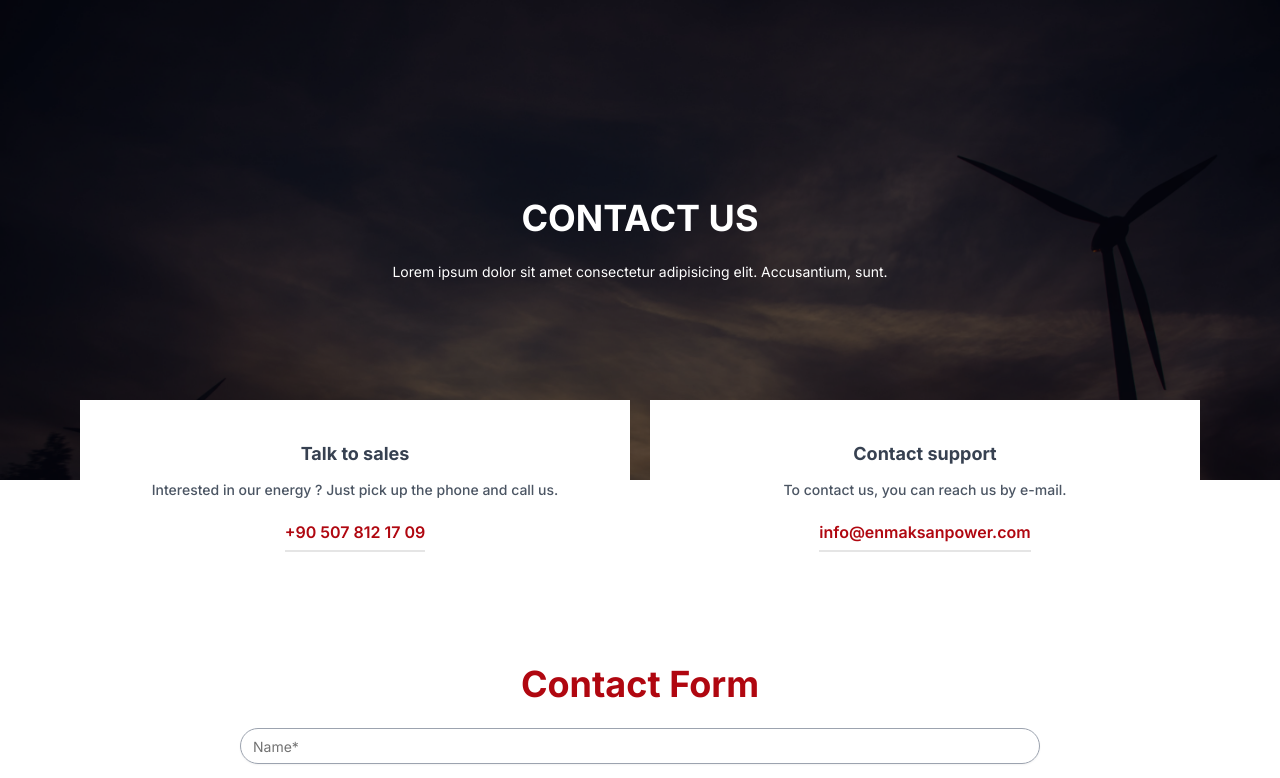
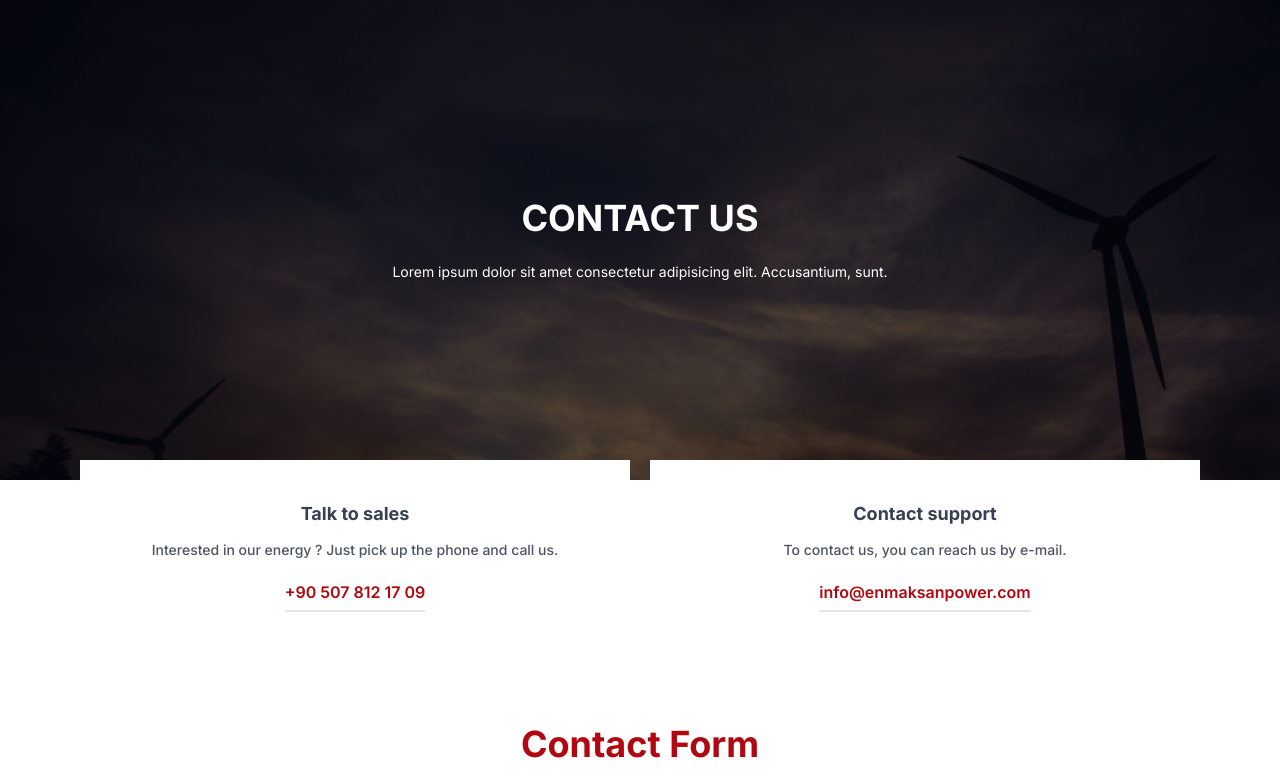
Before and after one commit to muztahiddurjoy/techsol, a Next.js app: page /contact in a window 1280 px wide. Shown: the top 778 px of the page. Built offline with nearby package versions, Linux system fonts and the light colour scheme.

Commit message:
contact done

```diff
--- a/components/Contact/ContactGrid/ContactGrid.tsx
+++ b/components/Contact/ContactGrid/ContactGrid.tsx
@@ -3,7 +3,7 @@
 
 const ContactGrid = () => {
   return (
-    <div className='grid grid-cols-1 md:grid-cols-2 px-5 md:px-20 md:-mt-10 lg:-mt-20 -mt-5 md:gap-x-5'>
+    <div className='grid grid-cols-1 md:grid-cols-2 px-5 md:px-20 -mt-20 -mt-5 md:gap-x-5'>
         <ContactCard title='Talk to sales' desc='Interested in our energy ? Just pick up the phone and call us.' link='tel:+90 507 812 17 09' linkText='+90 507 812 17 09'/>
         <ContactCard title='Contact support' desc='To contact us, you can reach us by e-mail.' link='mailto:info@enmaksanpower.com' linkText='info@enmaksanpower.com'/>
     </div>
```
